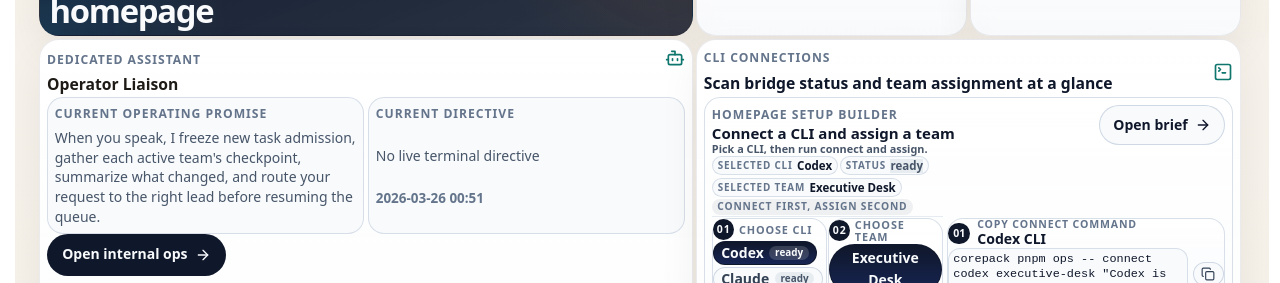
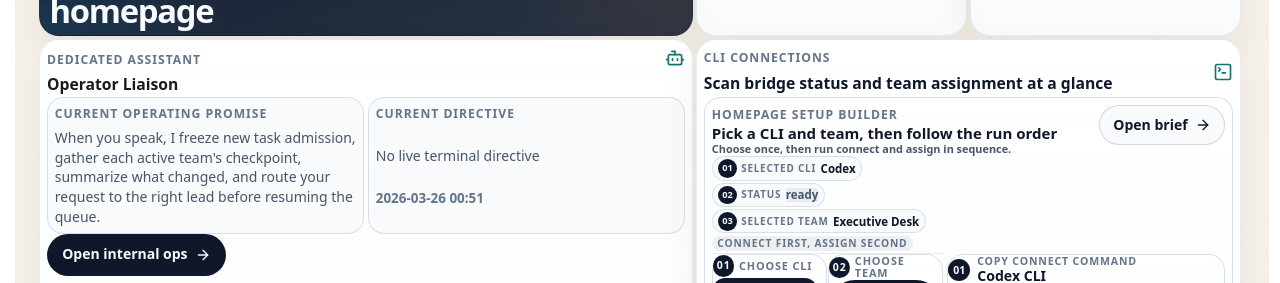
Before and after one commit to GongJae00/research-pages, a Next.js app in the folder apps/web/: page /en in a window 1280 px wide. Shown: the part 1680-1963 px from the top of the page. Built offline with nearby package versions, Linux system fonts and the light colour scheme; no server answers.

Commit message:
Autonomy batch 1478: shell-experience

```diff
--- a/apps/web/src/components/homepage-agent-control-section.module.css
+++ b/apps/web/src/components/homepage-agent-control-section.module.css
@@ -448,7 +448,7 @@
   align-items: center;
   gap: 0.28rem;
   min-width: 0;
-  padding: 0.12rem 0.3rem;
+  padding: 0.12rem 0.34rem;
   border: 1px solid rgba(203, 213, 225, 0.72);
   border-radius: 999px;
   background: rgba(248, 250, 252, 0.92);
@@ -460,6 +460,13 @@
   font-size: 0.72rem;
   line-height: 1.15;
   overflow-wrap: anywhere;
+}
+
+.setupCompactBar .commandStep {
+  width: 1.15rem;
+  height: 1.15rem;
+  font-size: 0.58rem;
+  flex: 0 0 1.15rem;
 }
 
 .panelHeadCopy {
--- a/apps/web/src/components/homepage-agent-control-section.tsx
+++ b/apps/web/src/components/homepage-agent-control-section.tsx
@@ -79,13 +79,17 @@ function getCopy(locale: string, opsEnabled: boolean) {
       providersBody:
         "브라우저가 로컬 터미널을 직접 제어하지는 않지만, 각 개발자는 CLI 세션을 로컬 브리지에 등록하고 이 페이지에서 연결 상태를 확인할 수 있습니다.",
       setupBuilderLabel: "홈페이지 셋업 빌더",
-      setupBuilderTitle: "provider와 팀을 고르면 연결 명령을 바로 생성",
-      setupBuilderBody: "CLI 선택 후 connect, assign만 실행하면 됩니다.",
+      setupBuilderTitle: "CLI와 팀을 고르면 바로 실행 순서가 정리됩니다",
+      setupBuilderBody: "선택 후 connect, assign 순서만 따라가면 됩니다.",
       connectCommand: "연결 명령 복사",
       assignCommand: "재배정 명령 복사",
       copied: "복사됨",
       openBrief: "브리프 열기",
       commandOrder: "연결 후 배정",
+      activeSetup: "현재 셋업",
+      selectedCli: "선택 CLI",
+      selectedTeamLabel: "선택 팀",
+      statusLabel: "상태",
       chooseProvider: "CLI 선택",
       chooseTeam: "팀 선택",
       setupCommand: "셋업 명령",
@@ -133,8 +137,8 @@ function getCopy(locale: string, opsEnabled: boolean) {
     providersBody:
       "Each developer registers a local CLI session with the bridge, and this page keeps connection state and team ownership visible.",
     setupBuilderLabel: "Homepage setup builder",
-    setupBuilderTitle: "Connect a CLI and assign a team",
-    setupBuilderBody: "Pick a CLI, then run connect and assign.",
+    setupBuilderTitle: "Pick a CLI and team, then follow the run order",
+    setupBuilderBody: "Choose once, then run connect and assign in sequence.",
     connectCommand: "Copy connect command",
     assignCommand: "Copy assign command",
     copied: "Copied",
@@ -143,6 +147,7 @@ function getCopy(locale: string, opsEnabled: boolean) {
     activeSetup: "Active setup",
     selectedCli: "Selected CLI",
     selectedTeamLabel: "Selected team",
+    statusLabel: "Status",
     chooseProvider: "Choose CLI",
     chooseTeam: "Choose team",
     setupCommand: "Setup command",
@@ -373,13 +378,13 @@ export function HomepageAgentControlSection({
             {selectedProvider && selectedTeam ? (
               <div className={styles.setupCompactBar} aria-label={copy.activeSetup}>
                 <span className={styles.setupDigestChip}>
+                  <span className={styles.commandStep}>01</span>
                   <span className={styles.setupScanLabel}>{copy.selectedCli}</span>
                   <strong className={styles.setupDigestValue}>{selectedProvider.label}</strong>
                 </span>
                 <span className={styles.setupDigestChip}>
-                  <span className={styles.setupScanLabel}>
-                    {isKoreanLocale(locale) ? "Status" : "Status"}
-                  </span>
+                  <span className={styles.commandStep}>02</span>
+                  <span className={styles.setupScanLabel}>{copy.statusLabel}</span>
                   <strong
                     className={`${styles.setupDigestValue} ${getProviderStatusClass(selectedProvider.status)}`}
                   >
@@ -387,6 +392,7 @@ export function HomepageAgentControlSection({
                   </strong>
                 </span>
                 <span className={styles.setupDigestChip}>
+                  <span className={styles.commandStep}>03</span>
                   <span className={styles.setupScanLabel}>{copy.selectedTeamLabel}</span>
                   <strong className={styles.setupDigestValue}>{selectedTeam.name}</strong>
                 </span>
```
